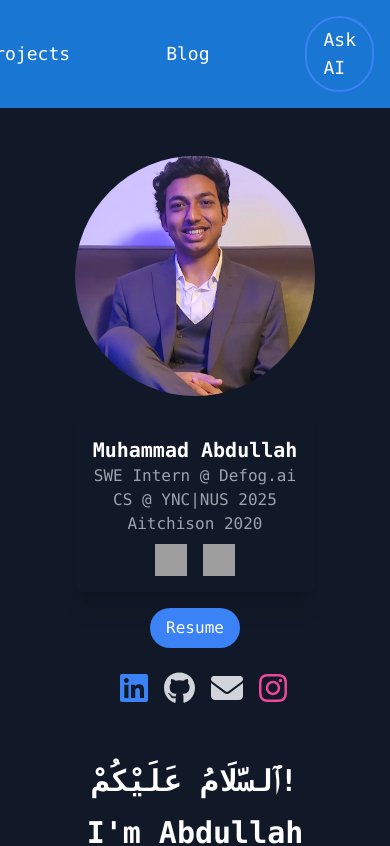
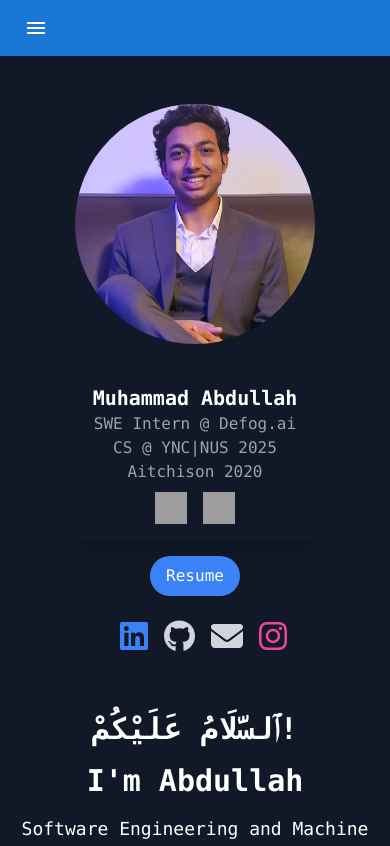
Before and after one commit to Muhammad18557/abdullah.blog, a Next.js app: page / in a window 390 px wide. Shown: the top 846 px of the page. Built offline with nearby package versions, Linux system fonts and the light colour scheme; grey boxes are pictures that could not be loaded.

Commit message:
navar made responsive

```diff
--- a/components/navbar/NavBar.tsx
+++ b/components/navbar/NavBar.tsx
@@ -1,48 +1,112 @@
+"use client";
+import { useState } from "react";
 import AppBar from "@mui/material/AppBar";
 import Toolbar from "@mui/material/Toolbar";
+import IconButton from "@mui/material/IconButton";
+import MenuIcon from "@mui/icons-material/Menu";
+import Drawer from "@mui/material/Drawer";
+import List from "@mui/material/List";
+import ListItem from "@mui/material/ListItem";
+import ListItemText from "@mui/material/ListItemText";
 import Link from "next/link";
 
 export default function Navbar() {
+  const [drawerOpen, setDrawerOpen] = useState(false);
+
+  const handleDrawerToggle = () => {
+    setDrawerOpen(!drawerOpen);
+  };
+
   return (
+    <>
       <AppBar position="static" className="font-mono bg-gray-900">
-      <Toolbar className="flex justify-end space-x-24">
+        <Toolbar className="flex justify-between sm:justify-end">
+          {/* Desktop links */}
+          <div className="hidden sm:flex justify-end space-x-9 lg:space-x-24">
             <Link
               href="/"
-          className="m-4 text-lg hover:text-blue-500 transition duration-300"
+              className="m-2 lg:m-4 text-base lg:text-lg hover:text-blue-500 transition duration-300 py-2"
             >
               About
             </Link>
             <Link
               href="/education"
-          className="m-4 text-lg hover:text-blue-500 transition duration-300"
+              className="m-2 lg:m-4 text-base lg:text-lg hover:text-blue-500 transition duration-300 py-2"
             >
               Education
             </Link>
             <Link
               href="/experience"
-          className="m-4 text-lg hover:text-blue-500 transition duration-300"
+              className="m-2 lg:m-4 text-base lg:text-lg hover:text-blue-500 transition duration-300 py-2"
             >
               Experience
             </Link>
             <Link
               href="/projects"
-          className="m-4 text-lg hover:text-blue-500 transition duration-300"
+              className="m-2 lg:m-4 text-base lg:text-lg hover:text-blue-500 transition duration-300 py-2"
             >
               Projects
             </Link>
             <Link
               href="/blog"
-          className="m-4 text-lg hover:text-blue-500 transition duration-300"
+              className="m-2 lg:m-4 text-base lg:text-lg hover:text-blue-500 transition duration-300 py-2"
             >
               Blog
             </Link>
             <Link
               href="/ask.ai"
-          className="m-4 text-lg hover:text-blue-500 transition duration-300 border-blue-500 border-2 rounded-[60px] px-4 py-2"
+              className="m-2 lg:m-4 text-base lg:text-lg hover:text-blue-500 transition duration-300 border-blue-500 border-2 rounded-[40px] lg:rounded-[60px] px-2 lg:px-4 py-2"
             >
               Ask AI
             </Link>
+          </div>
+
+          {/* Mobile menu button */}
+          <div className="sm:hidden">
+            <IconButton
+              edge="end"
+              color="inherit"
+              aria-label="menu"
+              onClick={handleDrawerToggle}
+            >
+              <MenuIcon />
+            </IconButton>
+          </div>
         </Toolbar>
       </AppBar>
+
+      {/* Mobile Drawer */}
+      <Drawer
+        anchor="right"
+        open={drawerOpen}
+        onClose={handleDrawerToggle}
+        classes={{ paper: "bg-gray-900 font-mono" }} // Apply background and font styles
+      >
+        <List className="w-60">
+          {[
+            { text: "About", href: "/" },
+            { text: "Education", href: "/education" },
+            { text: "Experience", href: "/experience" },
+            { text: "Projects", href: "/projects" },
+            { text: "Blog", href: "/blog" },
+            { text: "Ask AI", href: "/ask.ai" },
+          ].map((item) => (
+            <ListItem
+              button
+              key={item.text}
+              onClick={handleDrawerToggle}
+              className="my-2 mx-4 border border-gray-700 rounded-lg hover:bg-gray-800 transition duration-300"
+            >
+              <Link href={item.href} passHref>
+                <ListItemText
+                  primary={item.text}
+                  className="text-white font-mono text-center"
+                />
+              </Link>
+            </ListItem>
+          ))}
+        </List>
+      </Drawer>
+    </>
   );
 }
```
Lines whose indentation alone changed are shown as unchanged.
